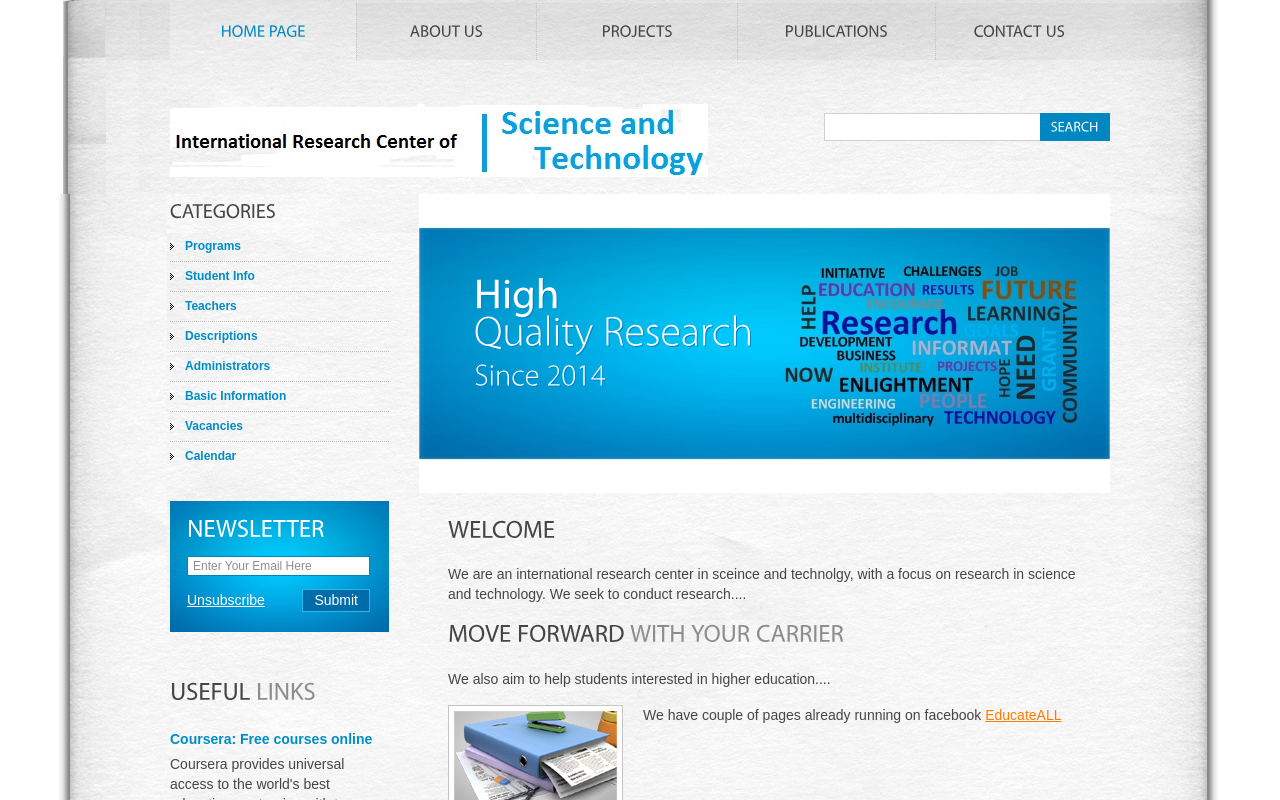
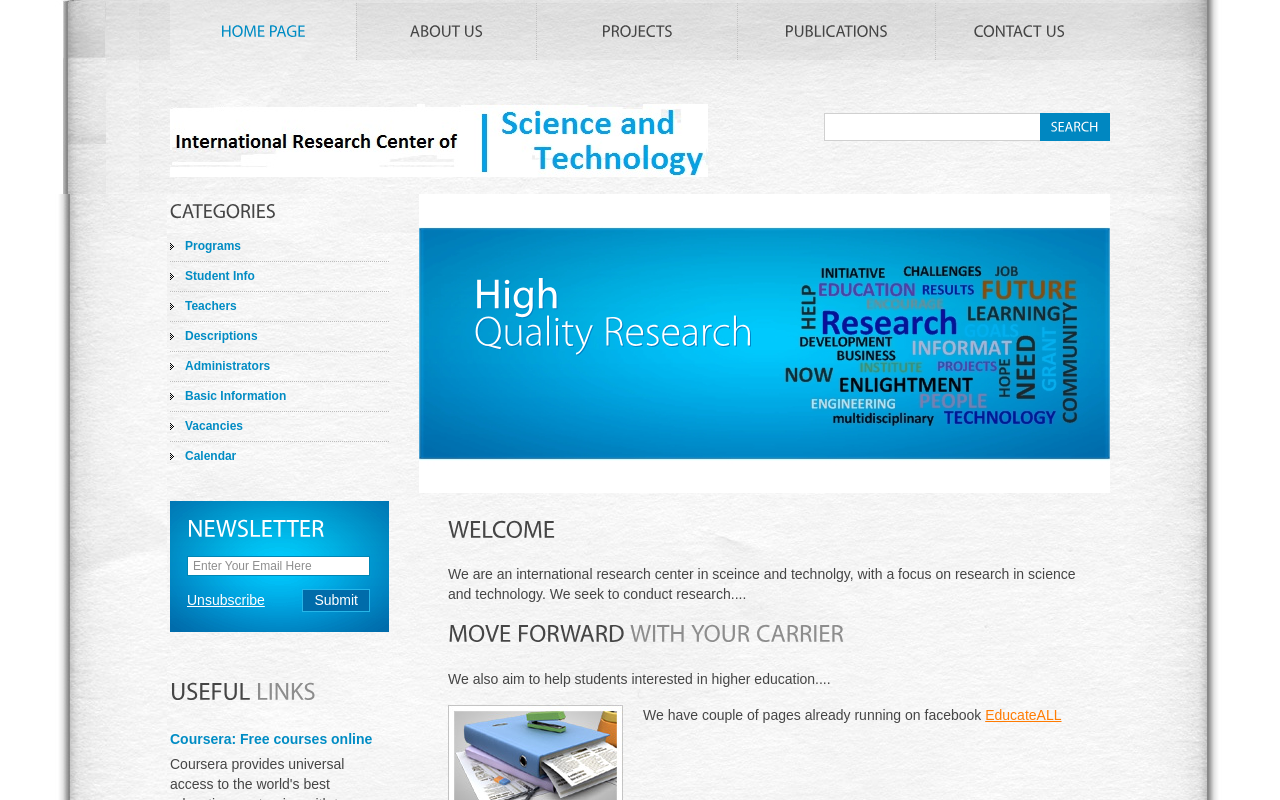
Before and after one commit to asifbaba/IRCST, a plain HTML site: page index.html in a window 1280 px wide. Shown: the top 800 px of the page. Drawn offline with Linux system fonts and the light colour scheme.

Commit message:
Update index.html

```diff
--- a/index.html
+++ b/index.html
@@ -81,7 +81,7 @@
     </aside>
     <section id="content">
       <div id="banner">
-        <h2>High <span>Quality Research <span>Since 2014</span></span></h2>
+        <h2>High <span>Quality Research <span></span></span></h2>
       </div>
       <div class="inside">
         <h2>Welcome<span></span></h2>
```
